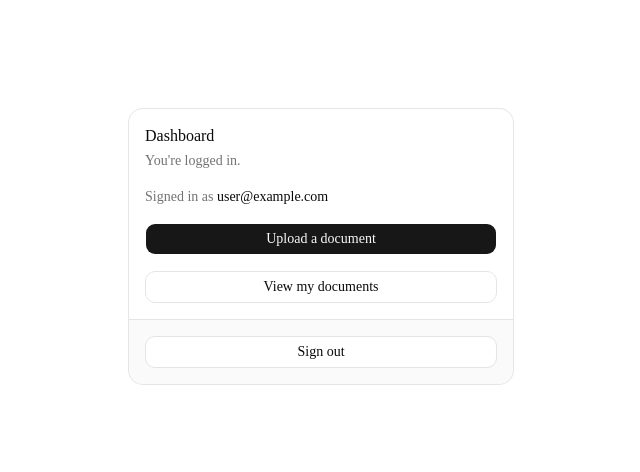
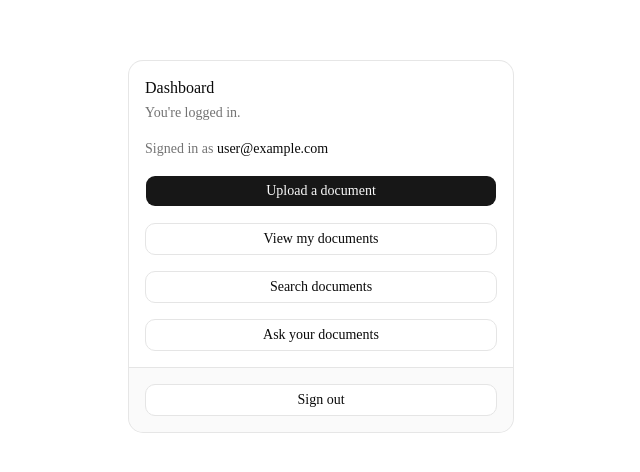
Before and after one commit to igwemiracle/AI_Research_Platform, a Next.js app: page /dashboard in a window 1280 px wide. Shown: the part 154-626 px from the top of the page, without its empty margins (319-959 px from the left). Built offline with nearby package versions, Linux system fonts and the light colour scheme; no server answers; sample sign-in values are in the browser's storage.

Commit message:
search button got added

```diff
--- a/app/dashboard/page.tsx
+++ b/app/dashboard/page.tsx
@@ -35,13 +35,20 @@ export default async function DashboardPage() {
               {session.user.email}
             </span>
           </p>
-
           <Button asChild className="w-full">
             <Link href="/dashboard/upload">Upload a document</Link>
           </Button>
 
           <Button asChild variant="outline" className="w-full">
              <Link href="/dashboard/documents">View my documents</Link>
+          </Button>
+
+          <Button asChild variant="outline" className="w-full">
+              <Link href="/dashboard/search">Search documents</Link>
+          </Button>
+
+          <Button asChild variant="outline" className="w-full">
+             <Link href="/dashboard/ask">Ask your documents</Link>
           </Button>
         </CardContent>
 
```
